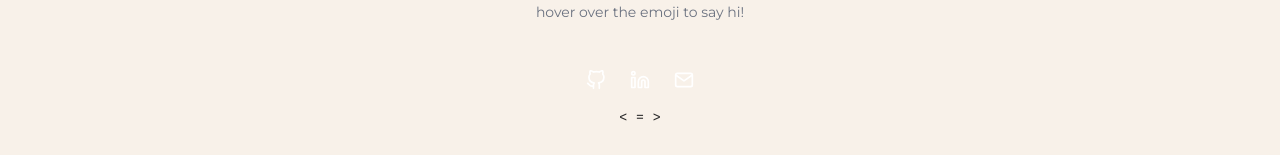
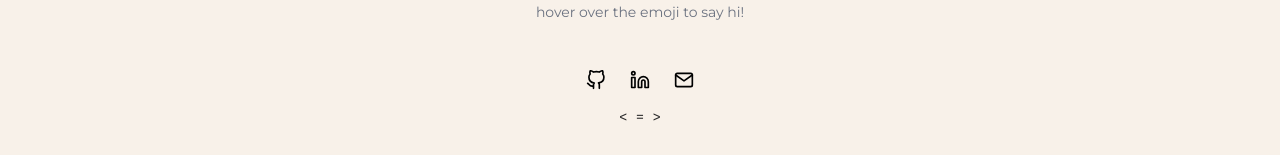
Before and after one commit to joeyqliu/joeyqliu.github.io, a Next.js app: page / in a window 1280 px wide. Shown: the part 642-797 px from the top of the page. Built offline with nearby package versions, Linux system fonts and the light colour scheme.

Commit message:
footer default black

```diff
--- a/src/components/Footer.tsx
+++ b/src/components/Footer.tsx
@@ -10,7 +10,7 @@ interface FooterProps {
 export default function Footer({ currentPage }: FooterProps) {
   // Set the default text color based on the page:
   // On the about page, the color is [#808000]; otherwise, it's white.
-  const textColorClass = currentPage === 'about' ? 'text-[#808000]' : 'text-white';
+  const textColorClass = currentPage === 'about' ? 'text-[#808000]' : 'text-black';
 
   return (
     <footer className="w-full py-6 sm:py-8 mt-auto">
```
